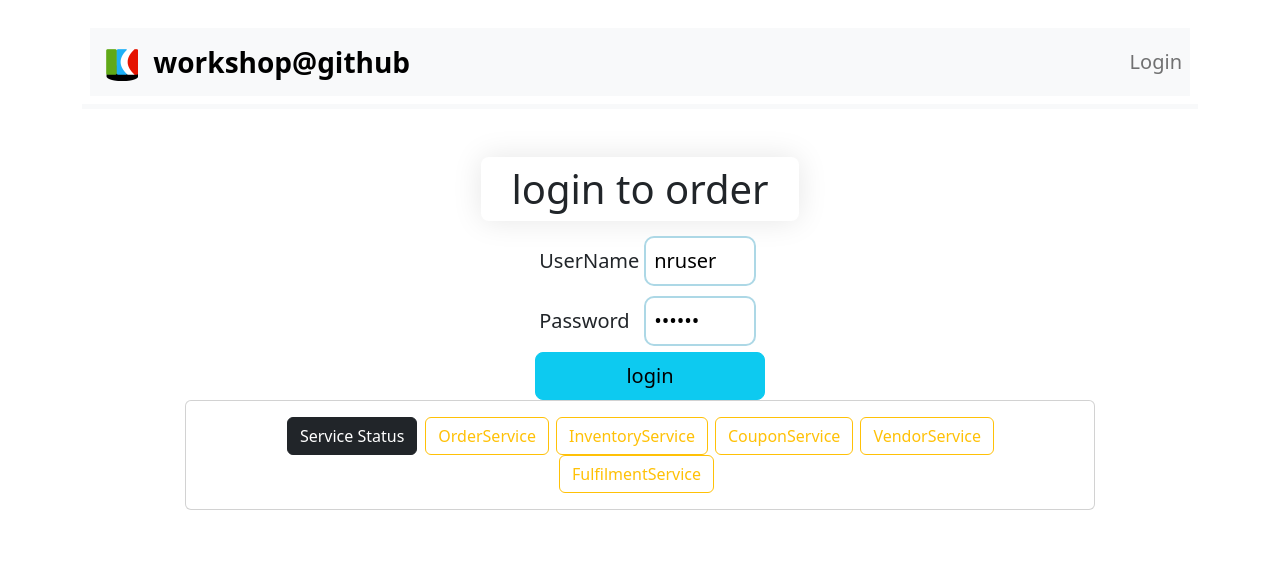
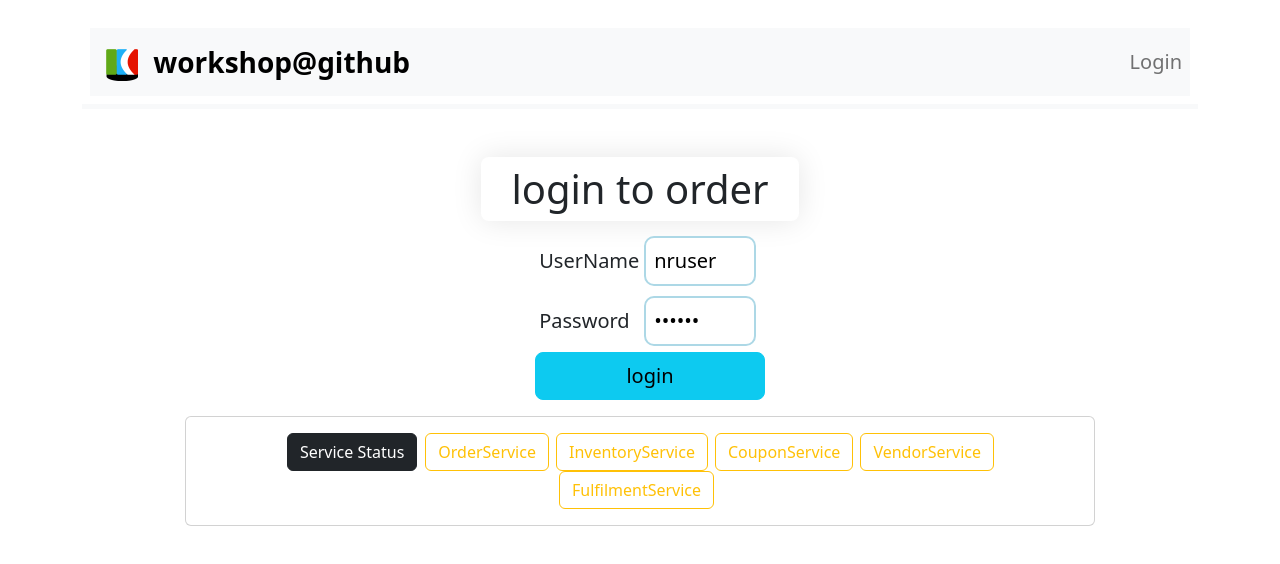
Before and after one commit to cchoygithub/haihong_instrumentation_workshop, a React (Create React App) app in the folder just-order-app/: page / in a window 1280 px wide. Shown: the top 564 px of the page. Built offline with nearby package versions, Linux system fonts and the light colour scheme; no server answers.

Commit message:
update frontend

```diff
--- a/just-order-app/src/components/todo/AppHealthMonitor.jsx
+++ b/just-order-app/src/components/todo/AppHealthMonitor.jsx
@@ -34,7 +34,7 @@ const AppHealthMonitor = () => {
 
   return (
 
-    <div className="sticky-bottom py-0">
+    <div className="sticky-bottom py-3">
       <div className="container d-flex justify-content-center align-items-center">
       <div className="card col-md-10" >
 
```
